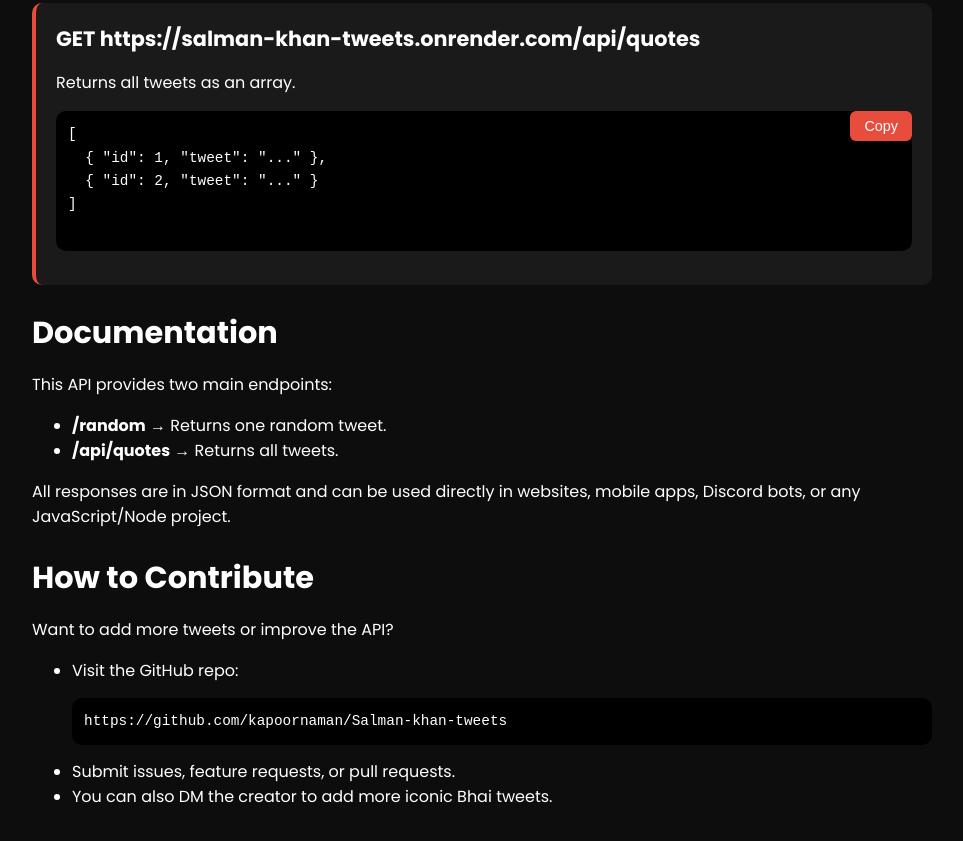
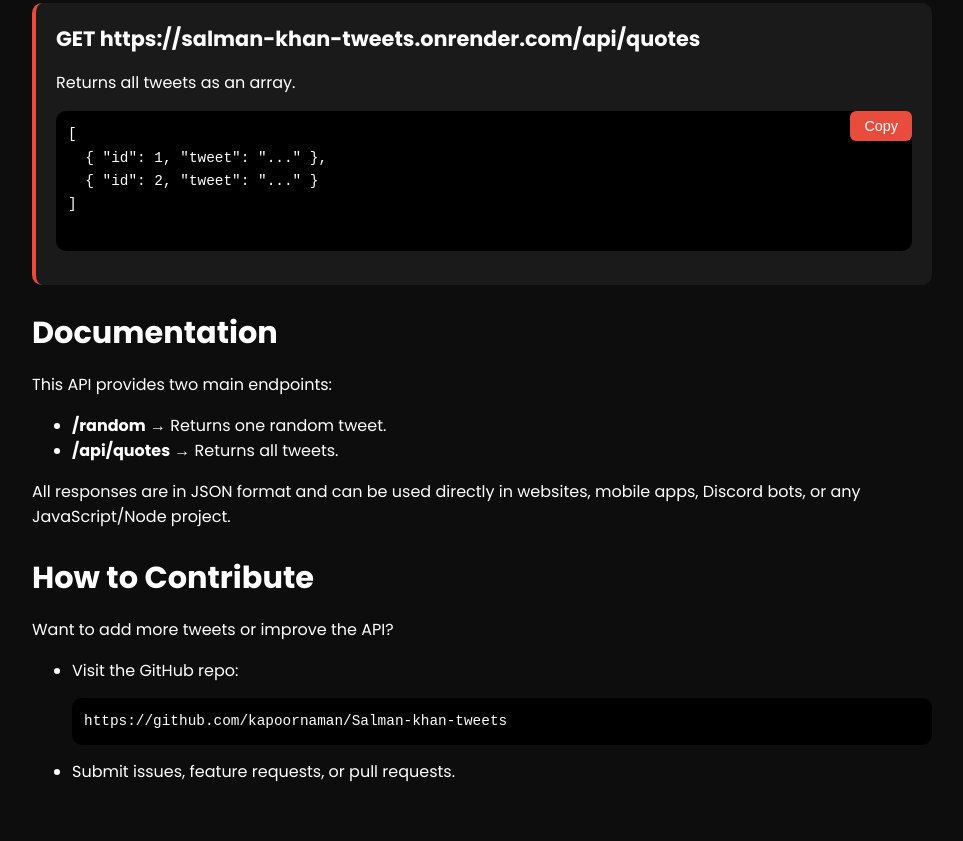
Before and after one commit to kapoornaman/Salman-khan-tweets, a website: page public/index.html in a window 1280 px wide. Shown: the part 943-1784 px from the top of the page, without its empty margins (158-1121 px from the left). Drawn offline with Linux system fonts and the light colour scheme.

Commit message:
removed dm line

```diff
--- a/public/index.html
+++ b/public/index.html
@@ -85,7 +85,6 @@
         <pre class="code">https://github.com/kapoornaman/Salman-khan-tweets</pre>
 
         <li>Submit issues, feature requests, or pull requests.</li>
-        <li>You can also DM the creator to add more iconic Bhai tweets.</li>
       </ul>
     </section>
 
```
Also changed, not shown: readme.md.
